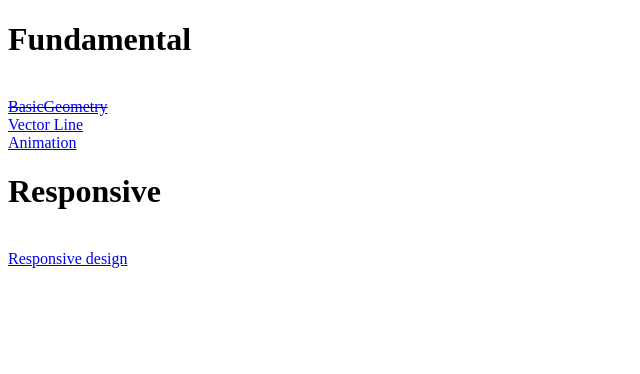
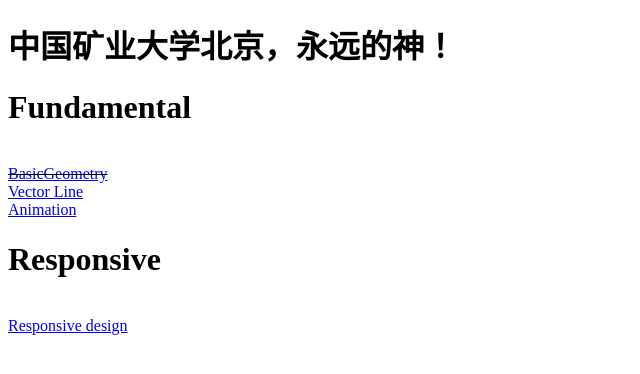
Before and after one commit to FriedrichHayec/FriedrichHayek.github.io, a plain HTML site: page index.html in a window 1280 px wide. Shown: the whole page, without its empty margins (0-640 px from the left). Drawn offline with Linux system fonts and the light colour scheme.

Commit message:
域名helloworld

```diff
--- a/index.html
+++ b/index.html
@@ -1,3 +1,11 @@
+<!--
+ * @Author: your name
+ * @Date: 2021-05-25 13:14:30
+ * @LastEditTime: 2021-06-03 13:32:37
+ * @LastEditors: Please set LastEditors
+ * @Description: In User Settings Edit
+ * @FilePath: \Threejs\index.html
+-->
 <!DOCTYPE html>
 <html>
     <head>
@@ -6,6 +14,7 @@
         <script src="https://unpkg.com/mermaid/dist/mermaid.min.js"></script>
     </head>
     <body>
+        <h1>中国矿业大学北京，永远的神！</h1>
         <h1>Fundamental</h1>
         <br><s><a href="https://friedrichhayec.github.io/ThreejsDisplay/HTML/BasicGeometry.html">BasicGeometry</a></s>
         <br><a href="https://friedrichhayec.github.io/ThreejsDisplay/HTML/drawingLine.html">Vector Line</a>
```
